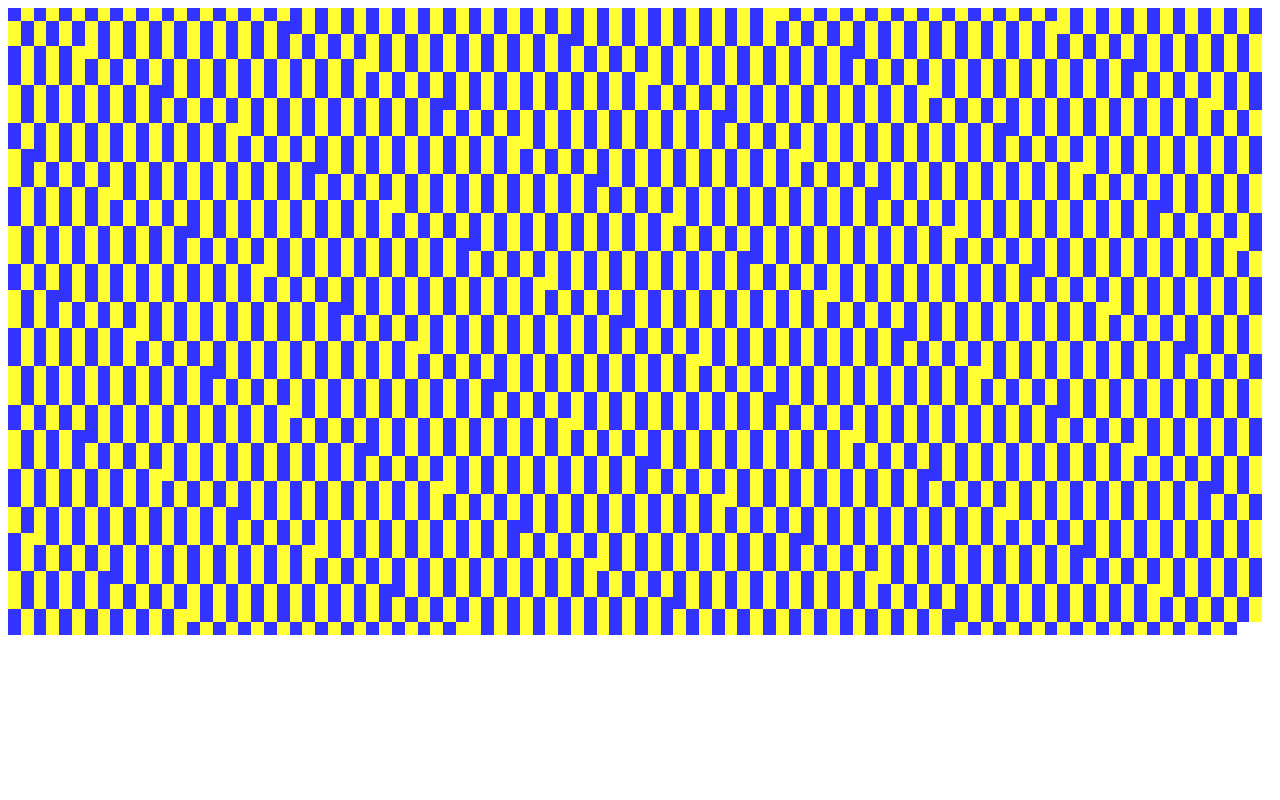
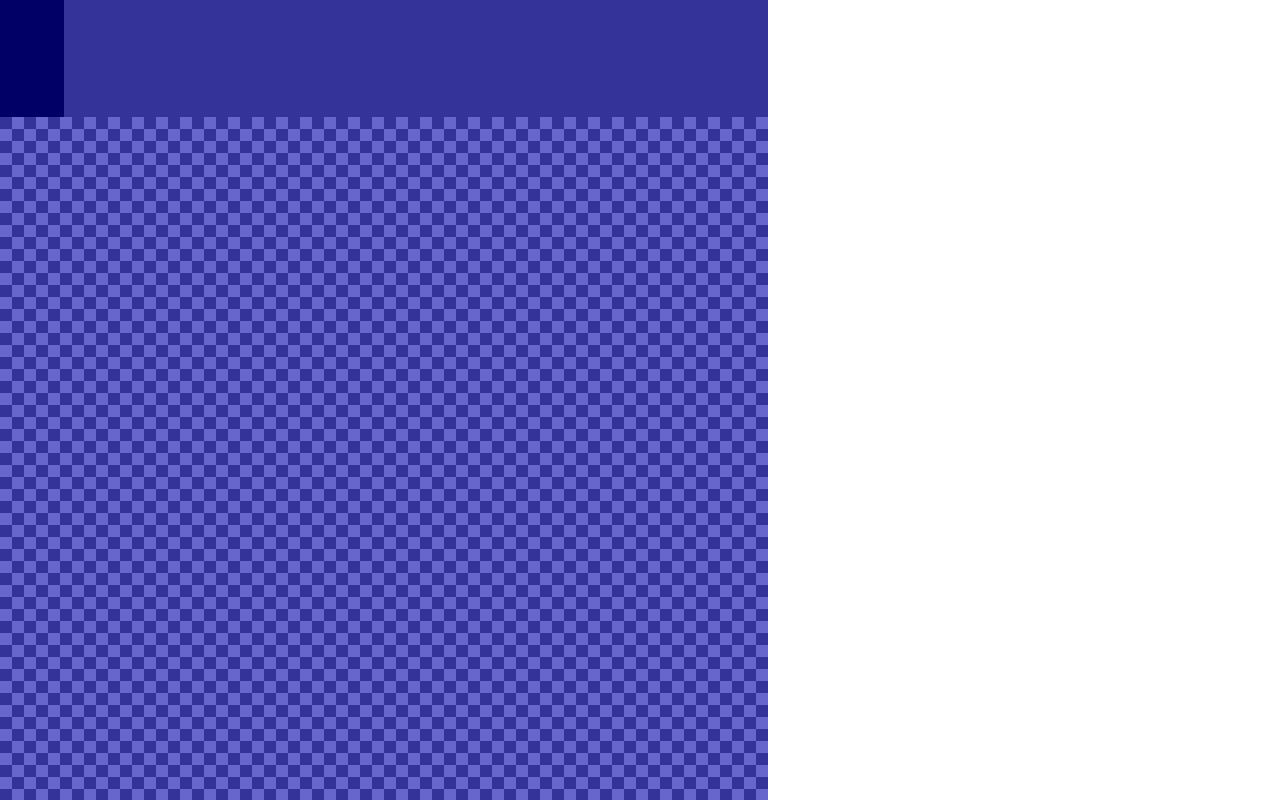
Before and after one commit to nikoloza/iPad-snake, a plain HTML site: page www/index.html in a window 1280 px wide. Shown: the top 800 px of the page. Drawn offline with Linux system fonts and the light colour scheme.

Commit message:
Added the board and control spaces

```diff
--- a/www/css/index.css
+++ b/www/css/index.css
@@ -1,5 +1,36 @@
+body {
+	margin: 0;
+	padding: 0;
+}
+
+#topControls {
+	background-color: #333399;
+	margin: 0;
+	width: 768px;
+    height: 117px;
+}
+
+#bottomControls {
+	background-color: #333399;
+	margin: 0;
+	width: 768px;
+    height: 128px;
+}
+
+#gameBoard {
+	width: 768px;
+	height: 768px;
+}
+
 .boardCell {
-    float:left;
-    width: 12.8px;
-    height: 12.8px;
+	float: left;
+    margin: 0;
+    width: 12px;
+    height: 12px;
 }
+
+.arrowButton {
+	background-color: #000066;
+	width: 64px;
+	height: 32px;
+}
--- a/www/index.html
+++ b/www/index.html
@@ -26,14 +26,25 @@
         <title>Snake</title>
     </head>
     <body>
-        <div id='topControls'></div>
+        <div id='topControls'>
+            <div class='arrowButton'></div>
+            <div class='arrowButton'></div>
+            <div class='arrowButton'></div>
+            <div class='arrowButton'></div>
+        </div>
         <div id='gameBoard'></div>
-        <div id='bottomControls'></div>
+        <div id='bottomControls'>
+            <div class='arrowButton'></div>
+            <div class='arrowButton'></div>
+            <div class='arrowButton'></div>
+            <div class='arrowButton'></div>
+        </div>
         <script type="text/javascript" src="cordova-2.3.0.js"></script>
         <script type="text/javascript" src="js/jquery-1.8.3.min.js"></script>
         <script type="text/javascript" src="js/index.js"></script>
         <script type="text/javascript">
-            app.initialize(60,80);
+            // document.addEventListener('touchstart', function(e){ e.preventDefault(); }, false);
+            app.initialize(64,64);
         </script>
     </body>
 </html>
--- a/www/js/index.js
+++ b/www/js/index.js
@@ -1,4 +1,4 @@
-const snake_colours = ['#3333ff','#ffff33'];
+const snake_colours = ['#333399','#6666cc'];
 
 function createRect(c_x,c_y,col)
 {
@@ -15,6 +15,7 @@ var app = {
         var cc_x,cc_y;
         for (cc_y = 0; cc_y < this.boardHeight; cc_y++)
             for (cc_x = 0; cc_x < W; cc_x++)
-              createRect(cc_x,cc_y,snake_colours[(cc_x+cc_y)%2]);
+                createRect(cc_x,cc_y,snake_colours[(cc_x+cc_y)%2]);
+
     },
 };
```
